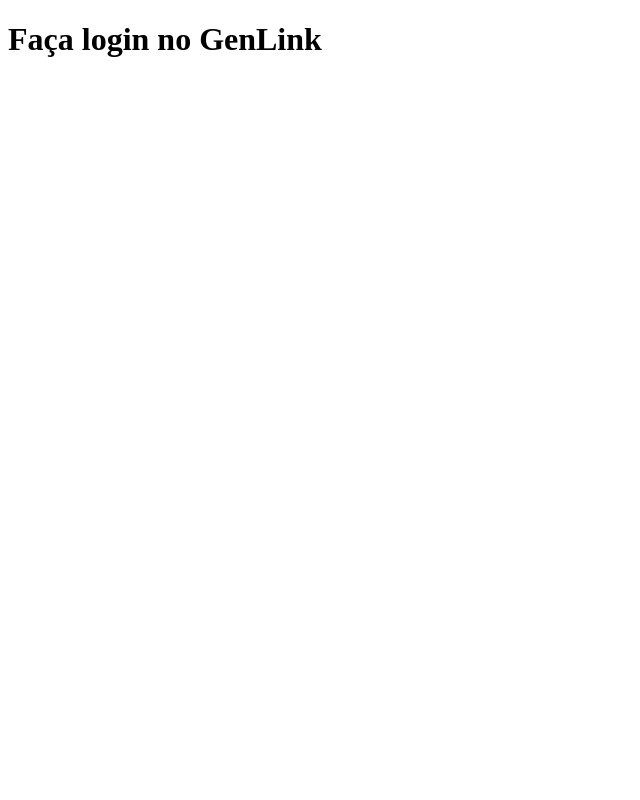
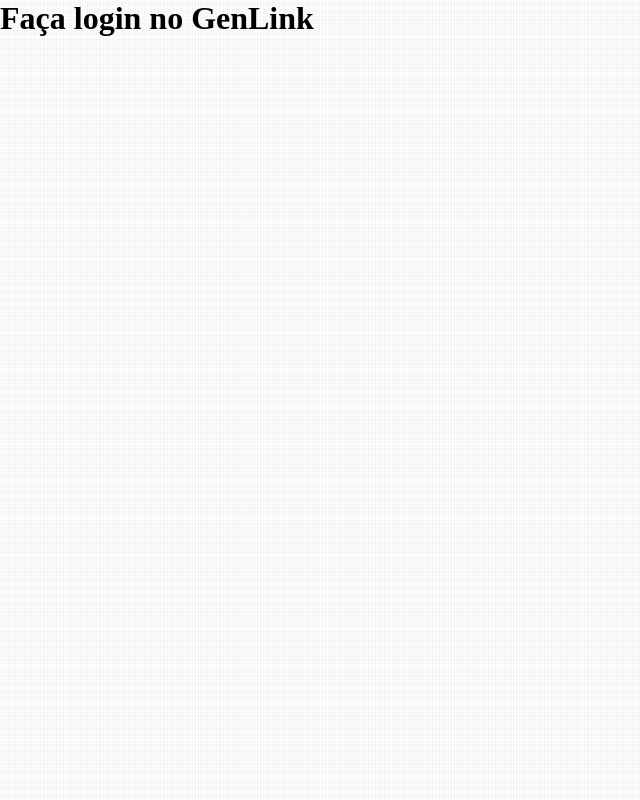
Before and after one commit to Fer-Barros/GenLink, a plain HTML site: page index.html in a window 1280 px wide. Shown: the whole page, without its empty margins (0-640 px from the left). Drawn offline with Linux system fonts and the light colour scheme.

Commit message:
Inicializando branch de login do GenLink

```diff
--- a/assets/css/style.css
+++ b/assets/css/style.css
@@ -3,3 +3,7 @@
   margin: 0;
   box-sizing: border-box;
 }
+
+body {
+  background-image: url("../img/background.svg");
+}
--- a/index.html
+++ b/index.html
@@ -3,6 +3,7 @@
   <head>
     <meta charset="UTF-8" />
     <meta name="viewport" content="width=device-width, initial-scale=1.0" />
+    <link rel="stylesheet" href="/assets/css/style.css" />
     <title>Login</title>
   </head>
   <body>
```
